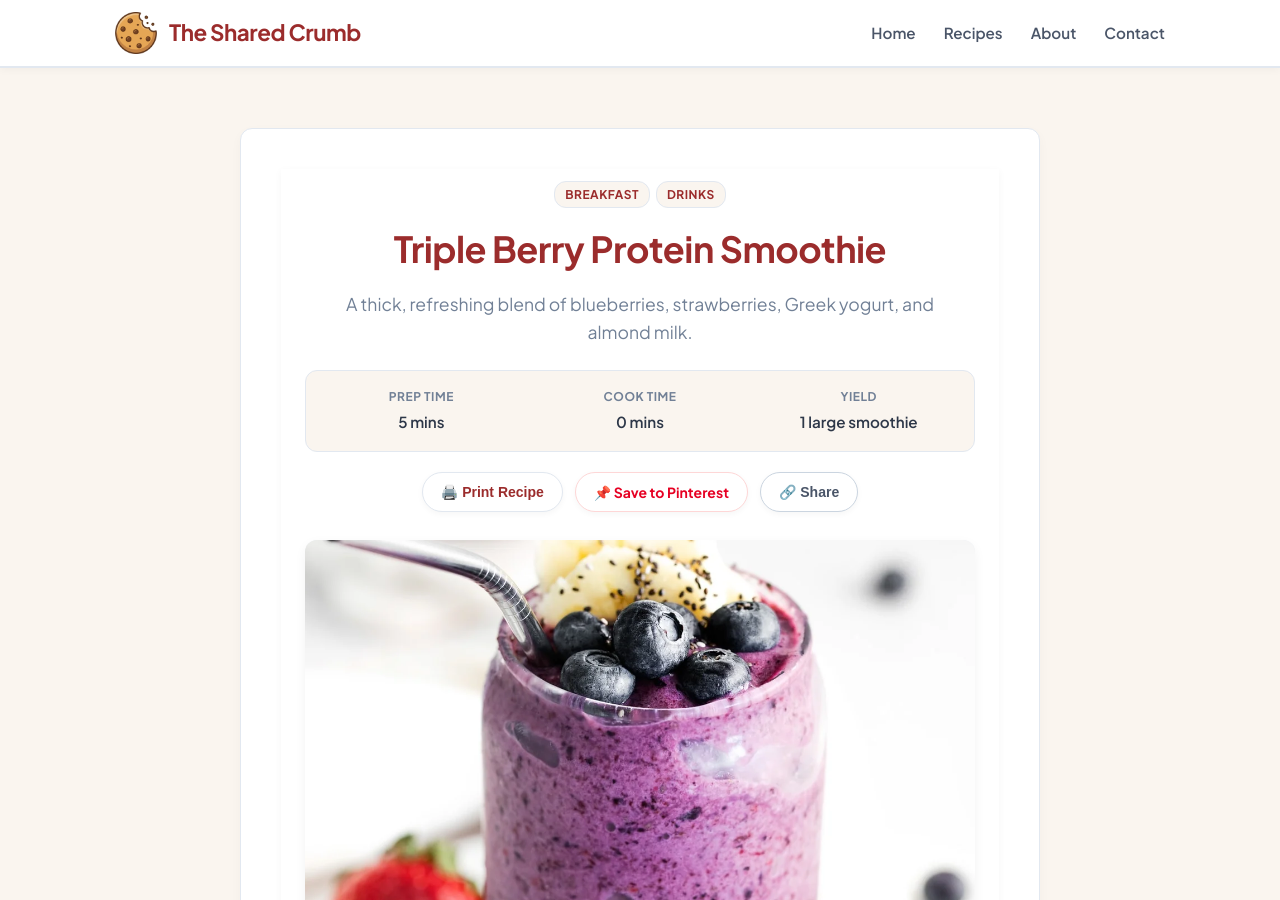
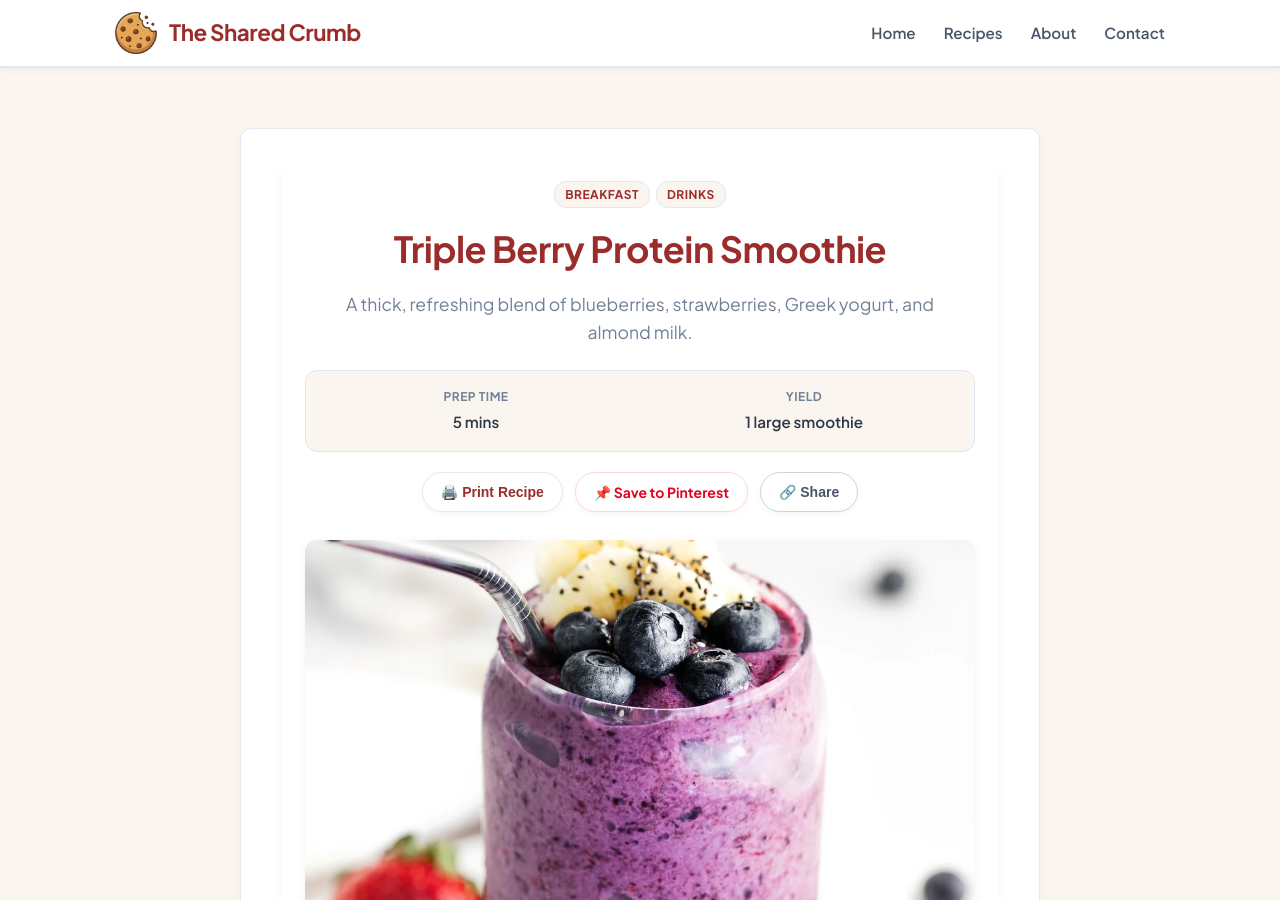
Before and after one commit to TheSharedCrumb/TheSharedCrumb, a Jekyll site: the page built from _recipes/test-berry-smoothie.md, in a window 1280 px wide and 900 px high. Built offline with Jekyll 4.4.1, drawn with Linux system fonts in a browser that asks for light colours.

Commit message:
Remove cook_time from test-berry-smoothie.md
Removed cook_time field from the smoothie recipe.

```diff
--- a/_recipes/test-berry-smoothie.md
+++ b/_recipes/test-berry-smoothie.md
@@ -4,7 +4,6 @@ title: "Triple Berry Protein Smoothie"
 description: "A thick, refreshing blend of blueberries, strawberries, Greek yogurt, and almond milk."
 category: [Breakfast, Drinks]
 prep_time: "5 mins"
-cook_time: "0 mins"
 yield: "1 large smoothie"
 image: "/assets/images/Berry_Smoothie_TEST.webp"
 ---
```
